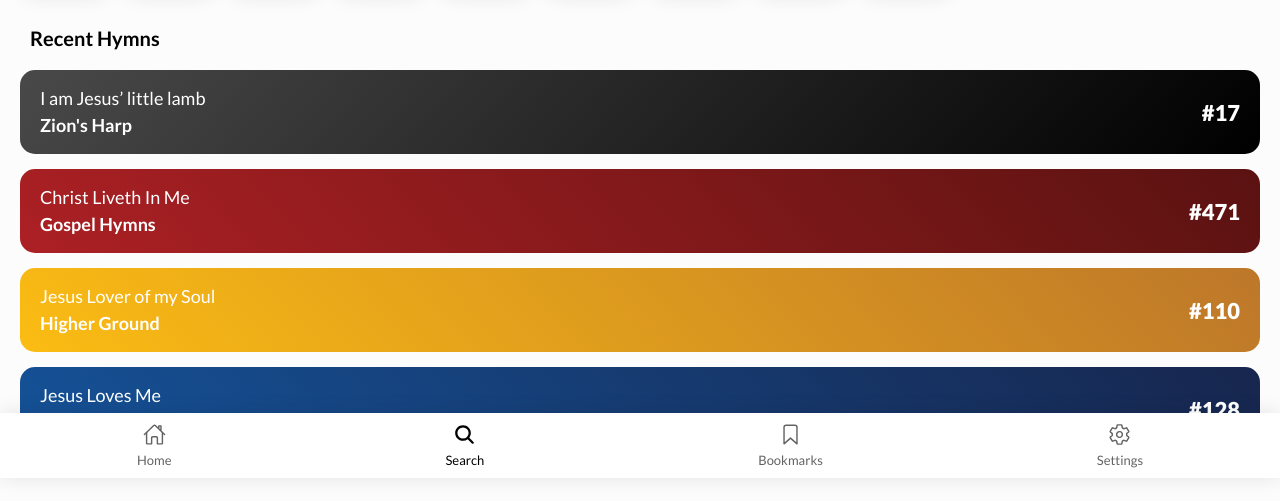
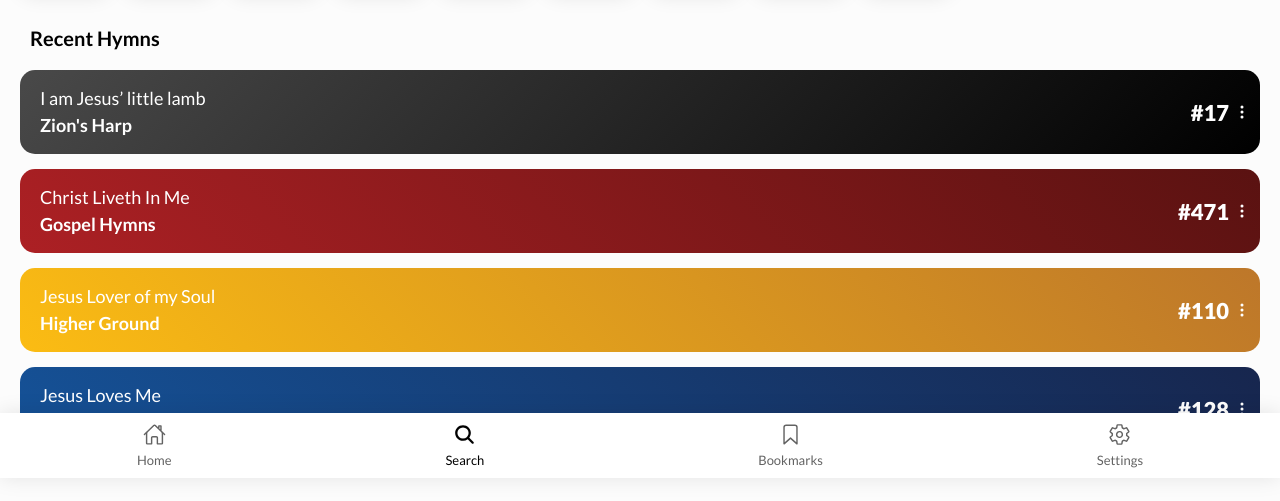
Before and after one commit to tim9771/ACC-Hymns, a plain HTML site: page search.html in a window 1280 px wide. Shown: the part 322-823 px from the top of the page. Drawn offline with nearby package versions, Linux system fonts and the light colour scheme.

Commit message:
Added menu icons

```diff
--- a/search.css
+++ b/search.css
@@ -92,7 +92,7 @@ input {
     background: rgb(0,0,0);
     background: linear-gradient(-47deg, rgba(0,0,0,1) 0%, rgb(73, 73, 73) 100%);
     margin: 15px 20px 15px 20px;
-    padding: 15px 20px;
+    padding: 15px 10px 15px 20px;
     border-radius: 15px;
     display: flex;
     justify-content: space-between;
@@ -103,18 +103,20 @@ input {
     background: rgb(172,32,36);
     background: linear-gradient(47deg, rgba(172,32,36,1) 0%, rgba(90,18,17,1) 100%);
     margin: 15px 20px 15px 20px;
-    padding: 15px 20px;
+    padding: 15px 10px 15px 20px;
     border-radius: 15px;
     display: flex;
     justify-content: space-between;
     align-items: center;
 }
 
+
+
 .book-higherground {
     background: rgb(251,188,19);
     background: linear-gradient(47deg, rgba(251,188,19,1) 0%, rgba(189,119,42,1) 100%);
     margin: 15px 20px 15px 20px;
-    padding: 15px 20px;
+    padding: 15px 10px 15px 20px;
     border-radius: 15px;
     display: flex;
     justify-content: space-between;
@@ -125,7 +127,7 @@ input {
     background: rgb(21,82,152);
     background: linear-gradient(47deg, rgba(21,82,152,1) 0%, rgba(23,38,78,1) 100%);
     margin: 15px 20px 15px 20px;
-    padding: 15px 20px;
+    padding: 15px 10px 15px 20px;
     border-radius: 15px;
     display: flex;
     justify-content: space-between;
@@ -149,6 +151,13 @@ input {
     color: #ffffff;
     font-size: 22px;
     font-weight: 900;
+    margin-right: 5px;
+}
+
+.booktext--right {
+    color: white;
+    display: flex;
+    align-items: center;
 }
 
 .nav {
--- a/search.html
+++ b/search.html
@@ -70,8 +70,9 @@
                     <div class="song__title">I am Jesus’ little lamb</div>
                     <div class="book__title">Zion's Harp</div>
                 </div>
-                <div class="book-gospelhymns--right">
+                <div class="booktext--right">
                     <div class="song__number">#17</div>
+                    <ion-icon name="ellipsis-vertical"></ion-icon>
                 </div>
             </div>
         </a>
@@ -81,8 +82,9 @@
                     <div class="song__title">Christ Liveth In Me</div>
                     <div class="book__title">Gospel Hymns</div>
                 </div>
-                <div class="book-gospelhymns--right">
+                <div class="booktext--right">
                     <div class="song__number">#471</div>
+                    <ion-icon name="ellipsis-vertical"></ion-icon>
                 </div>
             </div>
         </a>
@@ -92,8 +94,9 @@
                     <div class="song__title">Jesus Lover of my Soul</div>
                     <div class="book__title">Higher Ground</div>
                 </div>
-                <div class="book-gospelhymns--right">
+                <div class="booktext--right">
                     <div class="song__number">#110</div>
+                    <ion-icon name="ellipsis-vertical"></ion-icon>
                 </div>
             </div>
         </a>
@@ -103,8 +106,9 @@
                     <div class="song__title">Jesus Loves Me</div>
                     <div class="book__title">Juniour Hymnal</div>
                 </div>
-                <div class="book-gospelhymns--right">
+                <div class="booktext--right">
                     <div class="song__number">#128</div>
+                    <ion-icon name="ellipsis-vertical"></ion-icon>
                 </div>
             </div>
         </a>
```
